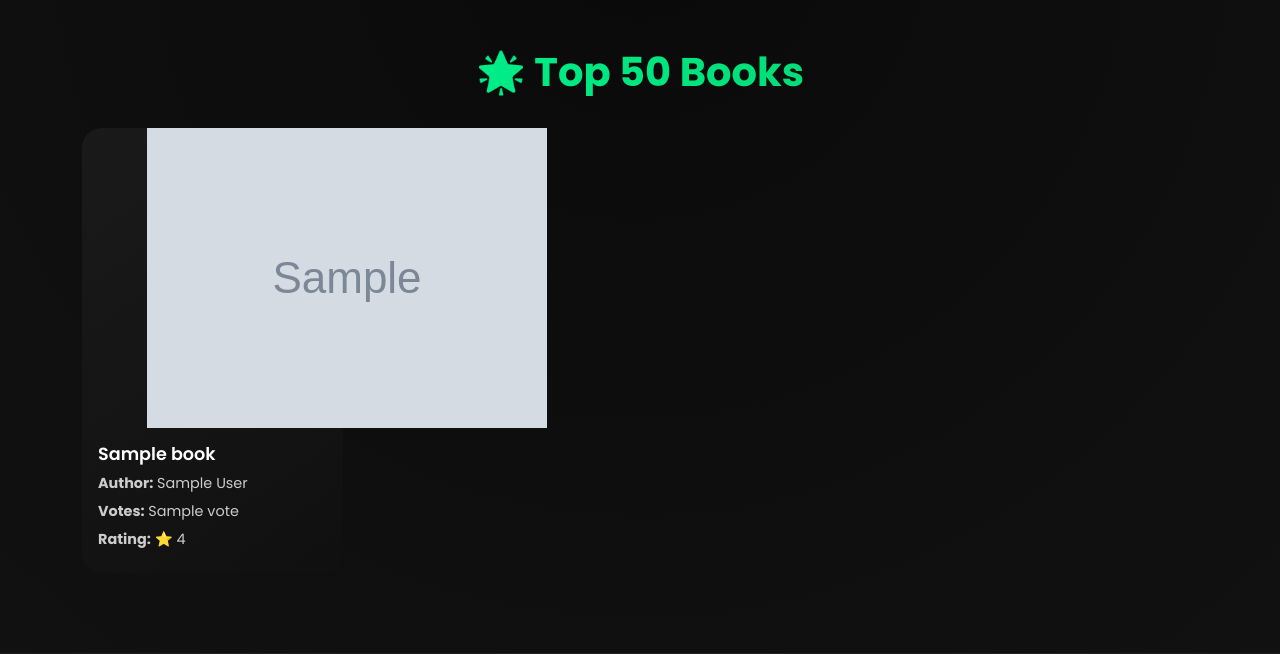
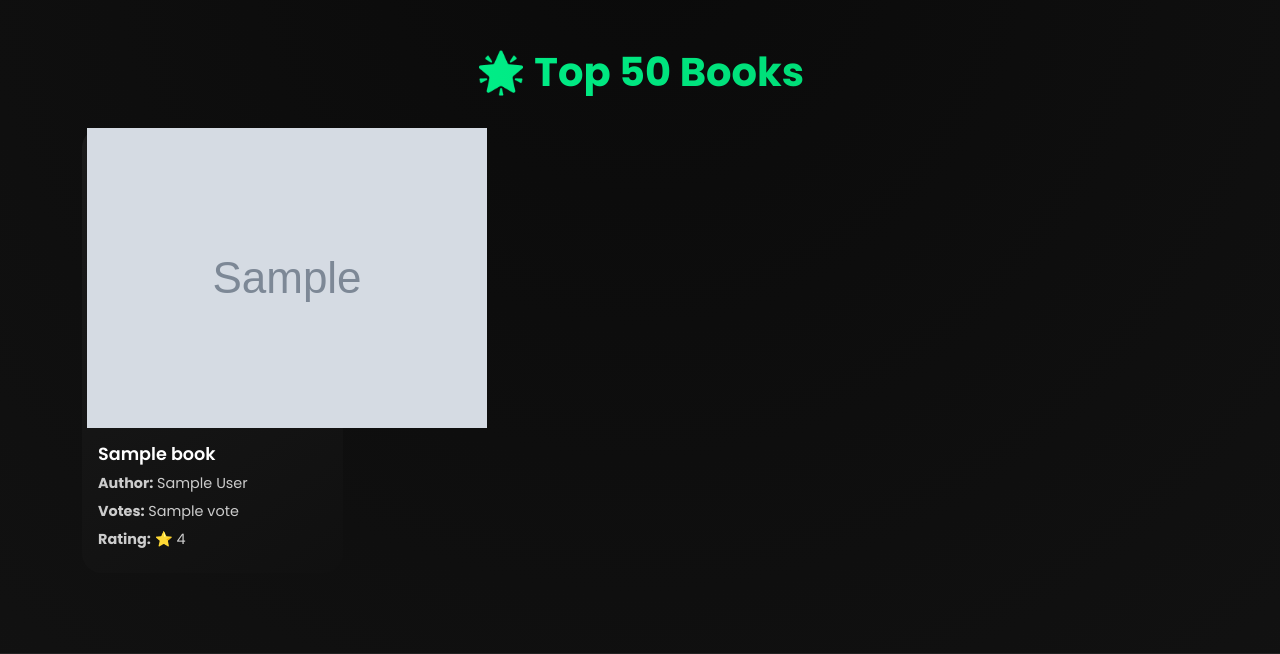
Before and after one commit to Nandini776/Recommendation-System, a Python web app: template templates/index.html in a window 1280 px wide. Shown: the part 70-724 px from the top of the page. Run offline with Jinja, Linux system fonts and the light colour scheme; the template is opened without the code that fills it: most values are stand-ins (such as "Sample title", 1, 10 or a date in 2020); grey boxes marked "Sample" are stand-in pictures.

Commit message:
Update index.html

```diff
--- a/templates/index.html
+++ b/templates/index.html
@@ -75,7 +75,7 @@
        position: relative;
        align-items: center;
        width: max-content;
-       left:25%;
+       left:2%;
 
     }
     .card:hover img {
```
